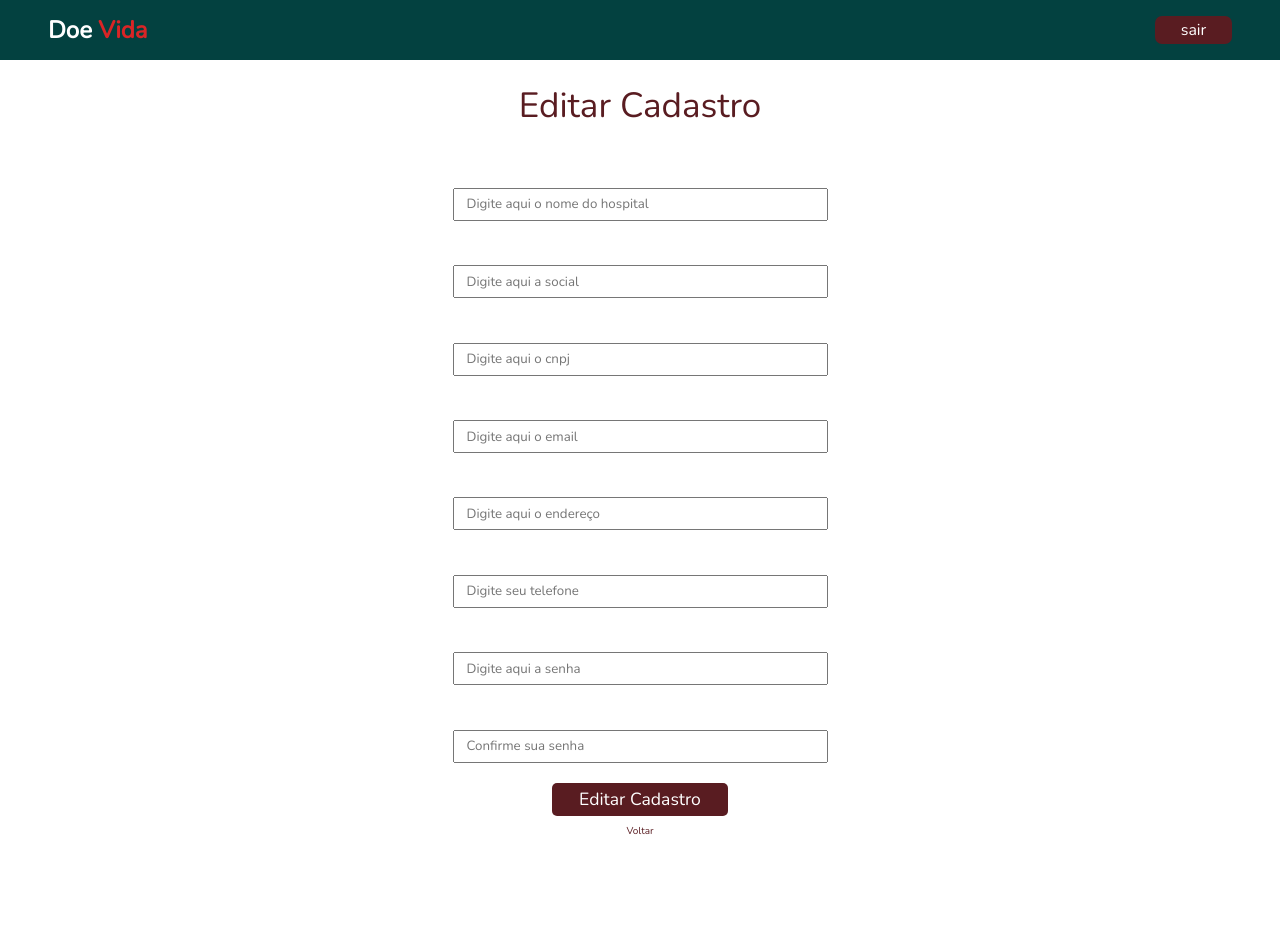
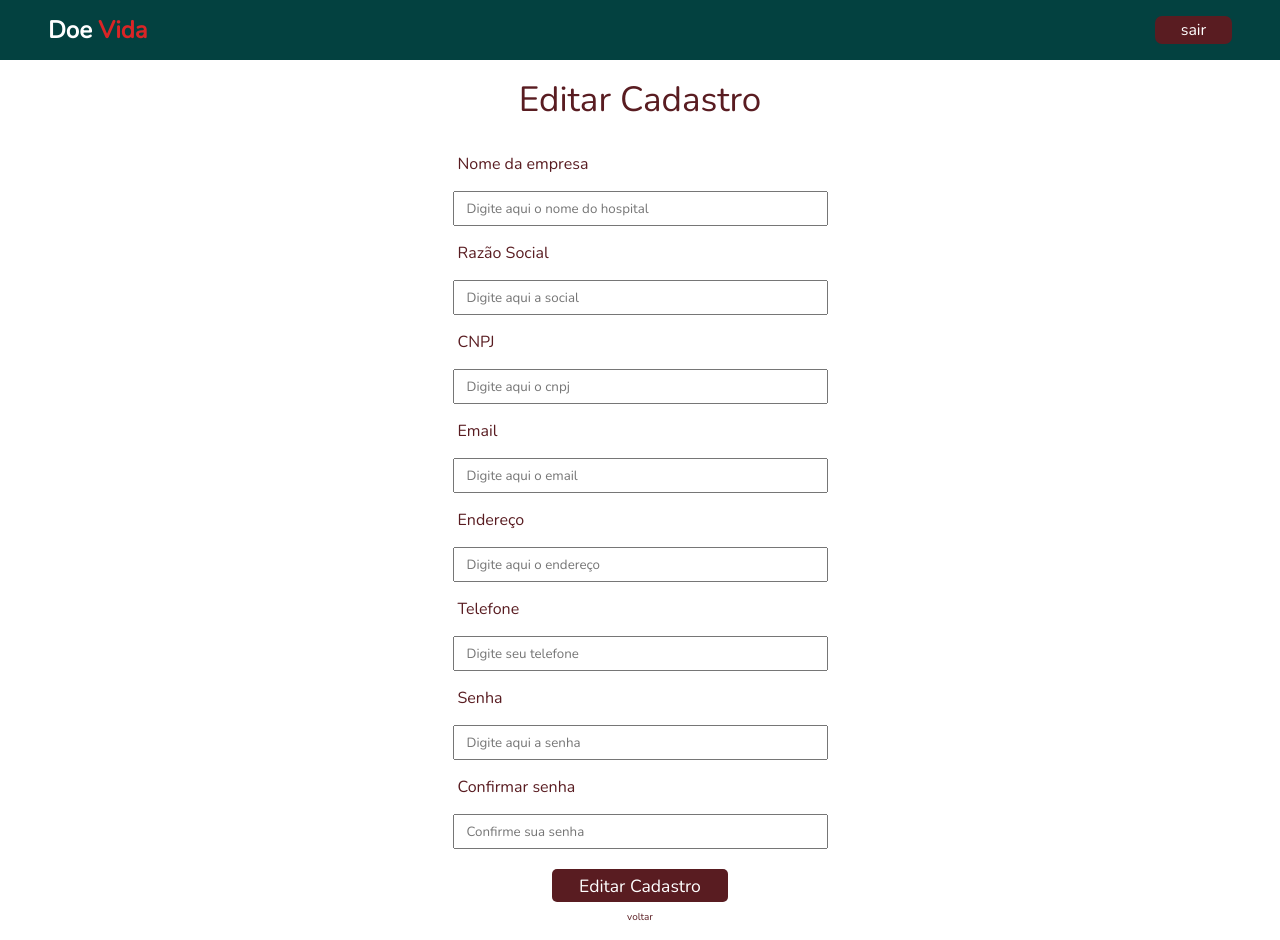
Before and after one commit to carlasuzart/Doe-Vida, a React (Create React App) app: page /EditHospital in a window 1280 px wide. Before the commit the page ends 860 px from the top, so only its background shows below. Built offline with nearby package versions, Linux system fonts and the light colour scheme.

Commit message:
feat:Yup form Page

```diff
--- a/src/Pages/EditHospital/index.jsx
+++ b/src/Pages/EditHospital/index.jsx
@@ -1,51 +1,126 @@
 import { Container, RegisterForm } from "./style";
 import HeaderAlt from "../../components/HeaderAlt"
+import { useForm } from "react-hook-form";
+import * as yup from "yup";
+import { yupResolver } from "@hookform/resolvers/yup";
+import {  useHistory } from "react-router-dom";
 
 function EditHospital() {
+
+  const history = useHistory();
+
+  const validationForm = yup.object().shape({
+    name: yup.string().required("Este campo é obrigatório"),
+    razaoSocial: yup.string().required("Este campo é obrigatório"),
+    cnpj: yup.string().required("Este campo é obrigatório").matches(/^\d{2}\.\d{3}\.\d{3}\/\d{4}-\d{2}$/, 'Formato do CNPJ:00.000.000/0000-00'),
+    dataNacimento: yup
+      .string()
+      .required("Este campo é obrigatório")
+      .matches(
+        "^(0[1-9]|[12][0-9]|3[01])/(0[1-9]|1[012])/[12][0-9]{3}$",
+        "Formato da data:dd/mm/aaaa"
+      ),
+    cpf: yup
+      .string()
+      .required("Este campo é obrigatório")
+      .matches(
+        "[0-9]{3}.?[0-9]{3}.?[0-9]{3}-?[0-9]{2}",
+        "Formato para CPF:000.000.000-00"
+      ),
+    endereco: yup.string().required("Este campo é obrigatório"),
+    telefone: yup
+      .string()
+      .required("Este campo é obrigatório")
+      .matches(
+        "^([1-9]{2}) [9]{0,1}[6-9]{1}[0-9]{3}-[0-9]{4}$",
+        "Formato do telefone :00 0000-0000"
+      ),
+    email: yup
+      .string()
+      .required("Este campo é obrigatório")
+      .email("Email inválido"),
+    senha: yup
+      .string()
+      .required("Este campo é obrigatório")
+      .matches(
+        "^(?=.*?[A-Z])(?=.*?[a-z])(?=.*?[0-9])(?=.*?[#?!@$ %^&*-]).{8,}$",
+        " A senha deve conter 8 caracteres, uma letra maiúscula, um número e um caractere especial!"
+      ),
+    confirmarSenha: yup
+      .string()
+      .required("Este campo é obrigatório")
+      .oneOf([yup.ref("senha"), null], "As senhas devem corresponder"),
+    check: yup.boolean().isTrue("Você não aceitou os termos!"),
+  });
+
+
+  const {
+    register,
+    handleSubmit,
+    formState: { errors },
+  } = useForm({
+    resolver: yupResolver(validationForm),
+  });
+
+
+  const handleChange = (data) => {
+    console.log(data);
+  };
+
 
   return (
     <>
       <HeaderAlt type="hospital" />
       <Container>
-        <RegisterForm>
+        <RegisterForm onSubmit={handleSubmit(handleChange)}>
           <h1> Editar Cadastro</h1>
-          <section className="inputSection">
-            <div className="input">
+          <section className="inputSection" >
+            <div className="inputs">
               <label htmlFor="name">Nome da empresa</label>
-              <input type="text" placeholder="Digite aqui o nome do hospital" />
+              <p className="erro">{errors.name?.message}</p>
             </div>
-            <div className="input">
+            <input type="text" placeholder="Digite aqui o nome do hospital" {...register("name")} />
+            <div className="inputs">
               <label htmlFor="social">Razão Social</label>
-              <input type="text" placeholder="Digite aqui a social" />
+              <p className="erro">{errors.razaoSocial?.message}</p>
             </div>
-            <div className="input">
+            <input type="text" placeholder="Digite aqui a social"  {...register("razaoSocial")} />
+            <div className="inputs">
               <label htmlFor="cnpj">CNPJ</label>
-              <input type="text" placeholder="Digite aqui o cnpj" />
+              <p className="erro">{errors.cnpj?.message}</p>
             </div>
-            <div className="input">
+            <input type="text" placeholder="Digite aqui o cnpj"  {...register("cnpj")} />
+            <div className="inputs">
               <label htmlFor="email">Email</label>
-              <input type="email" placeholder="Digite aqui o email" />
+              <p className="erro">{errors.email?.message}</p>
             </div>
-            <div className="input">
+            <input type="email" placeholder="Digite aqui o email" {...register("email")} />
+            <div className="inputs">
               <label htmlFor="address">Endereço</label>
-              <input type="text" placeholder="Digite aqui o endereço" />
+              <p className="erro">{errors.endereco?.message}</p>
             </div>
-            <div className="input">
+            <input type="text" placeholder="Digite aqui o endereço" {...register("endereco")} />
+            <div className="inputs">
               <label htmlFor="Telefone">Telefone</label>
-              <input type="text" placeholder="Digite seu telefone" />
+              <p className="erro">{errors.telefone?.message}</p>
             </div>
-            <div className="input">
+            <input type="text" placeholder="Digite seu telefone" {...register("telefone")} />
+            <div className="inputs">
               <label htmlFor="password">Senha</label>
-              <input type="password" placeholder="Digite aqui a senha" />
+              <p className="erro">{errors.senha?.message}</p>
             </div>
-            <div className="input">
+            <input type="password" placeholder="Digite aqui a senha"  {...register("senha")} />
+            <div className="inputs">
               <label htmlFor="confirmPassword">Confirmar senha</label>
-              <input type="password" placeholder="Confirme sua senha" />
+              <p className="erro">{errors.confirmarSenha?.message}</p>
             </div>
+            <input type="password" placeholder="Confirme sua senha"  {...register("confirmaSenha")} />
           </section>
           <section className="buttonSection">
-            <button>Editar Cadastro</button>
-            <span>Voltar</span>
+            <button type="submit">Editar Cadastro</button>
+            <span onClick={()=>{
+            history.push("/HospitalProfile")
+          }}>voltar</span>
           </section>
         </RegisterForm>
       </Container>
--- a/src/Pages/EditHospital/style.js
+++ b/src/Pages/EditHospital/style.js
@@ -7,7 +7,7 @@ export const Container = styled.main`
   align-items: center;
 `;
 
-export const RegisterForm = styled.section`
+export const RegisterForm = styled.form`
   width: 90vw;
   max-width: 531px;
   min-width: 250px;
@@ -20,11 +20,10 @@ export const RegisterForm = styled.section`
   justify-content: space-between;
 
   h1 {
-    color:#591c21;
+    color: #591c21;
     font-weight: 400;
     font-size: 35px;
     margin-bottom: 30px;
-
   }
 
   .inputSection {
@@ -34,22 +33,28 @@ export const RegisterForm = styled.section`
     width: 85%;
     max-width: 375px;
 
-    .input {
+    .inputs {
       display: flex;
       flex-direction: column;
       gap: 0.4rem;
+      display: flex;
+      flex-direction: row;
+
+
+      .erro{
+        color: red;
+      }
 
       label {
-        color: white;
+        color: #591c21;
         margin-left: 5px;
       }
 
-      input {
-        height: 33px;
-        outline: none;
-        padding-left: 12px;
-
-      }
+    }
+    input{
+      height: 35px;
+      outline: none;
+      padding-left: 12px;
     }
   }
 
```
